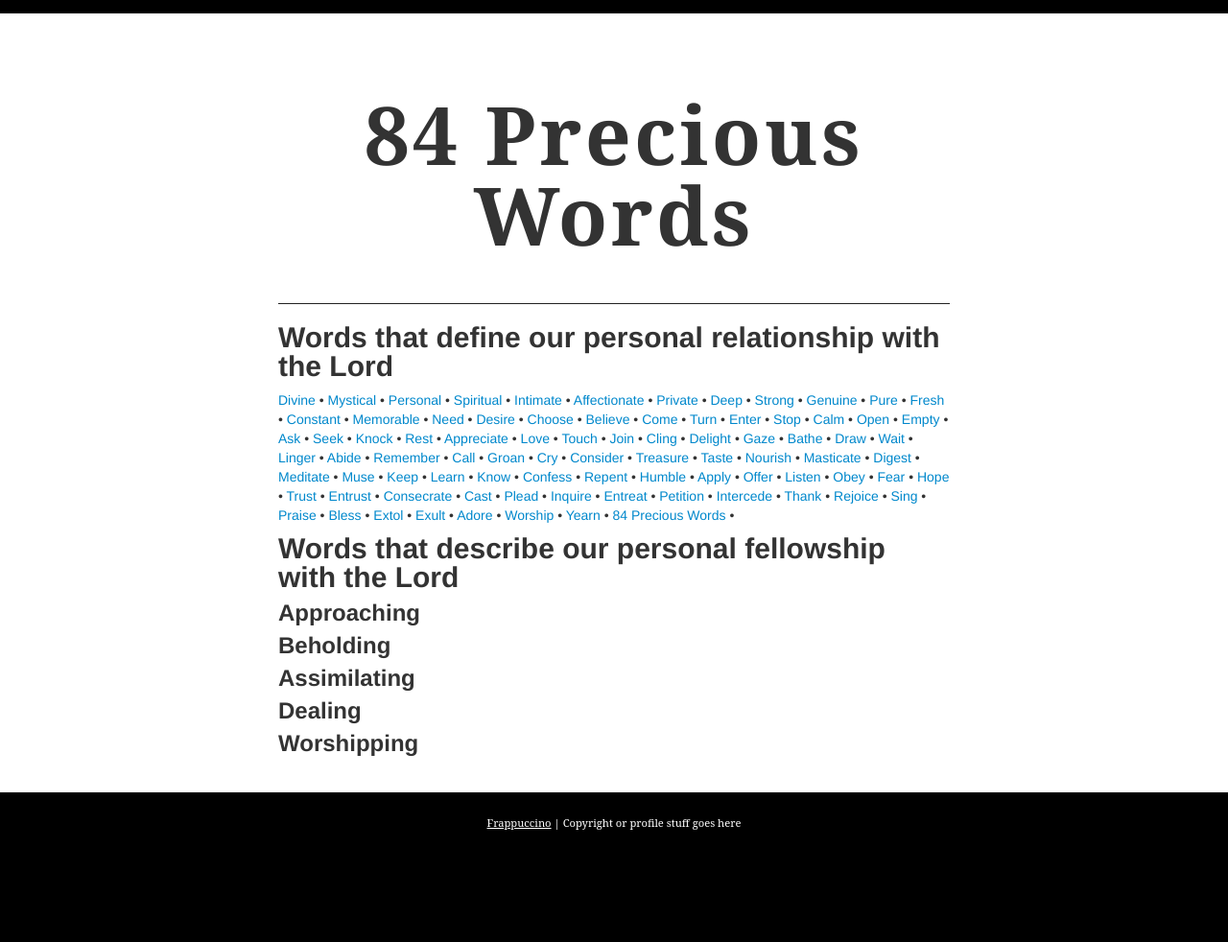
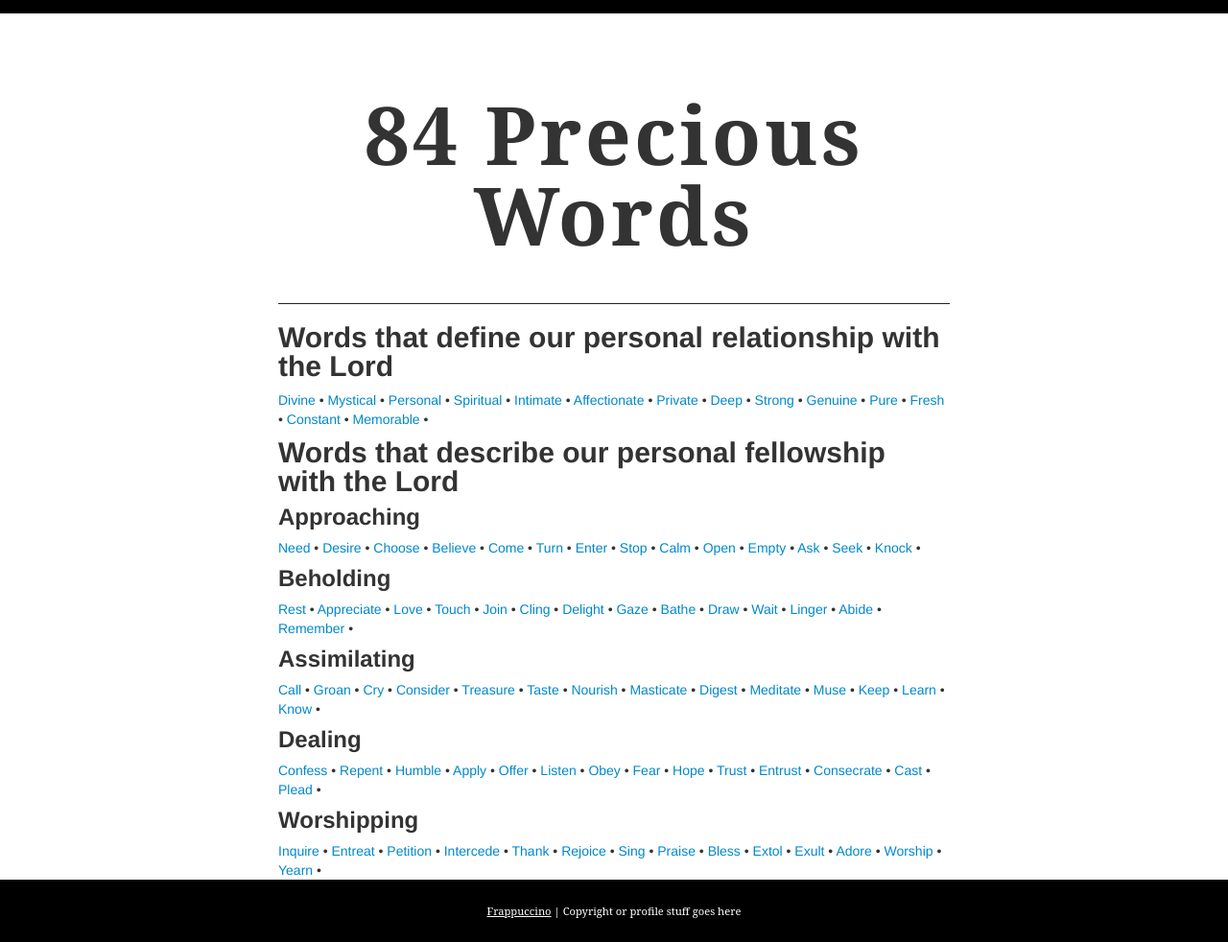
Before and after one commit to ricefield/84words, a Jekyll site: the page built from index.html, in a window 1280 px wide. Shown: the whole page at 96% size. Built offline with Jekyll 4.4.1, drawn with Linux system fonts in a browser that asks for light colours; nearby versions of some CDN libraries; some web fonts are replaced; the list of posts is cut into pages by our own code; before the commit the page ends 900 px from its top, so only the background shows below that.

Commit message:
home page words by category

```diff
--- a/index.html
+++ b/index.html
@@ -17,21 +17,58 @@ title: 84 Precious Words
 
       <div>
       {% for word in site.words %}
-        <span><a href="{{ word.url }}">{{ word.title }}</a>  &#8226;</span>
+        {% if word.categories contains "first" %}
+          <span class="word"><a href="{{ word.url }}">{{ word.title }}</a>  &#8226;</span>
+        {% endif %}
       {% endfor %}
-    </div>
+      </div>
 
       <h2>Words that describe our personal fellowship with the Lord</h2>
 
         <h3>Approaching</h3>
+          <div>
+          {% for word in site.words %}
+            {% if word.categories contains "approaching" %}
+              <span class="word"><a href="{{ word.url }}">{{ word.title }}</a>  &#8226;</span>
+            {% endif %}
+          {% endfor %}
+          </div>
 
         <h3>Beholding</h3>
+          <div>
+          {% for word in site.words %}
+            {% if word.categories contains "beholding" %}
+              <span class="word"><a href="{{ word.url }}">{{ word.title }}</a>  &#8226;</span>
+            {% endif %}
+          {% endfor %}
+          </div>
 
         <h3>Assimilating</h3>
+          <div>
+          {% for word in site.words %}
+            {% if word.categories contains "assimilating" %}
+              <span class="word"><a href="{{ word.url }}">{{ word.title }}</a>  &#8226;</span>
+            {% endif %}
+          {% endfor %}
+          </div>
 
         <h3>Dealing</h3>
+          <div>
+          {% for word in site.words %}
+            {% if word.categories contains "dealing" %}
+              <span class="word"><a href="{{ word.url }}">{{ word.title }}</a>  &#8226;</span>
+            {% endif %}
+          {% endfor %}
+          </div>
 
         <h3>Worshipping</h3>
+          <div>
+          {% for word in site.words %}
+            {% if word.categories contains "worshipping" %}
+              <span class="word"><a href="{{ word.url }}">{{ word.title }}</a>  &#8226;</span>
+            {% endif %}
+          {% endfor %}
+          </div>
 
     </main>
   </div>
```
